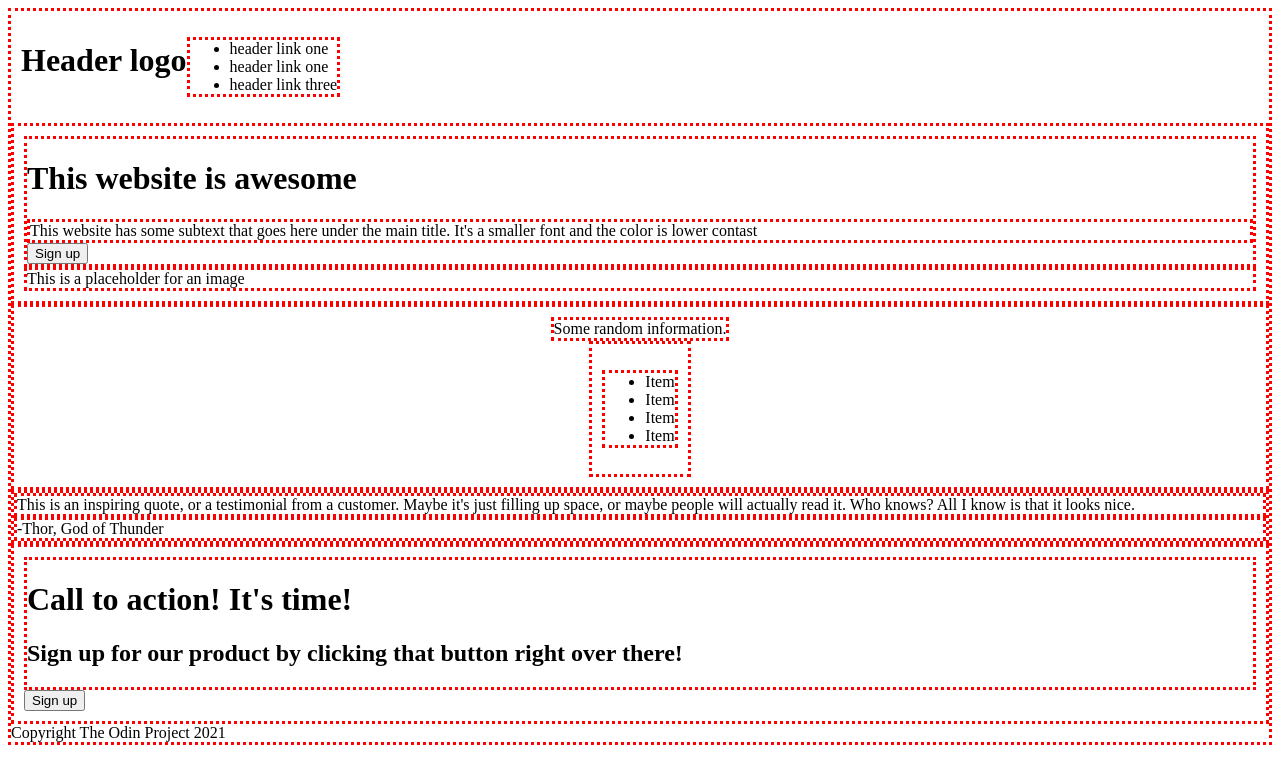
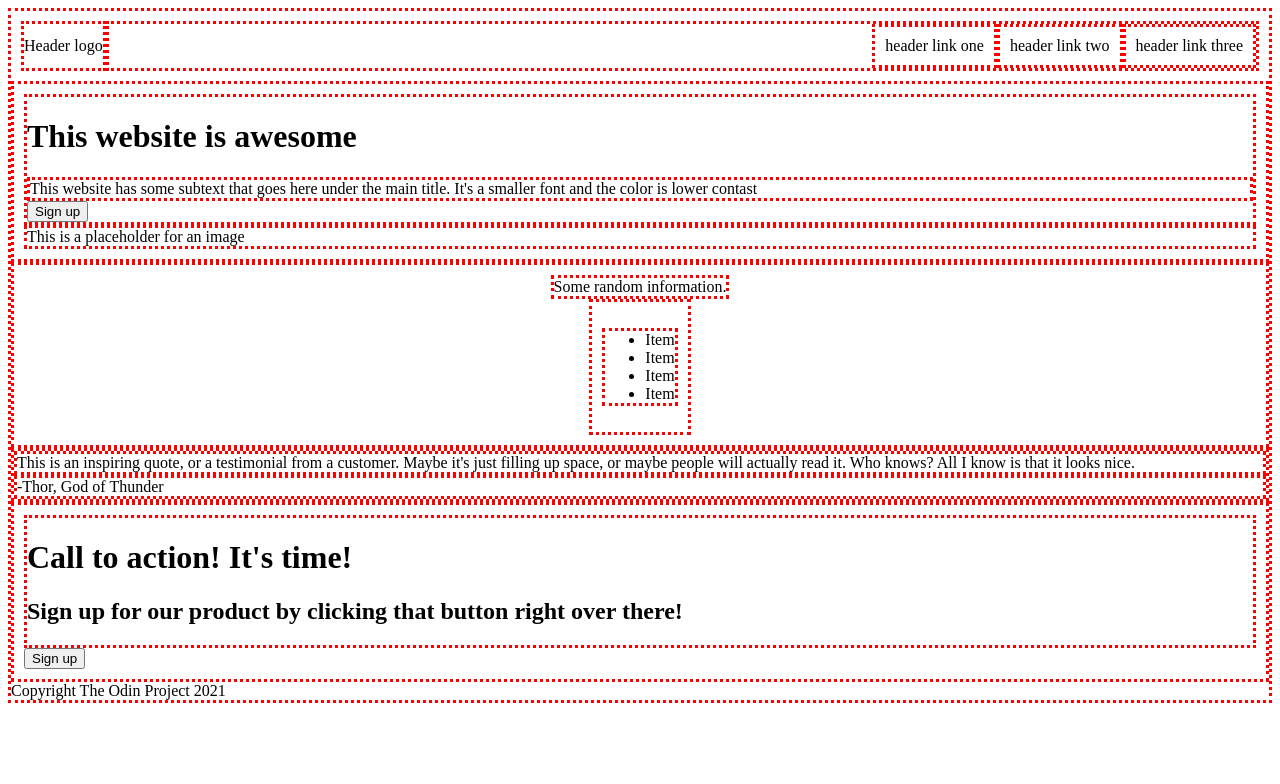
Before and after one commit to gab-r-rodriguez/odin-project-landing-page, a plain HTML site: page index.html in a window 1280 px wide. Drawn offline with Linux system fonts and the light colour scheme.

Commit message:
Add containers inside header element

```diff
--- a/index.html
+++ b/index.html
@@ -11,11 +11,13 @@
 
 <body>
     <header>
-        <h1>Header logo</h1>
-        <ul>
-            <li>header link one</li>
-            <li>header link one</li>
-            <li>header link three</li>
+        <div class="header-logo">
+            Header logo
+        </div>
+        <div class="list-container">
+            <a>header link one</a>
+            <a>header link two</a>
+            <a>header link three</a>
         </ul>
     </header>
 
```
